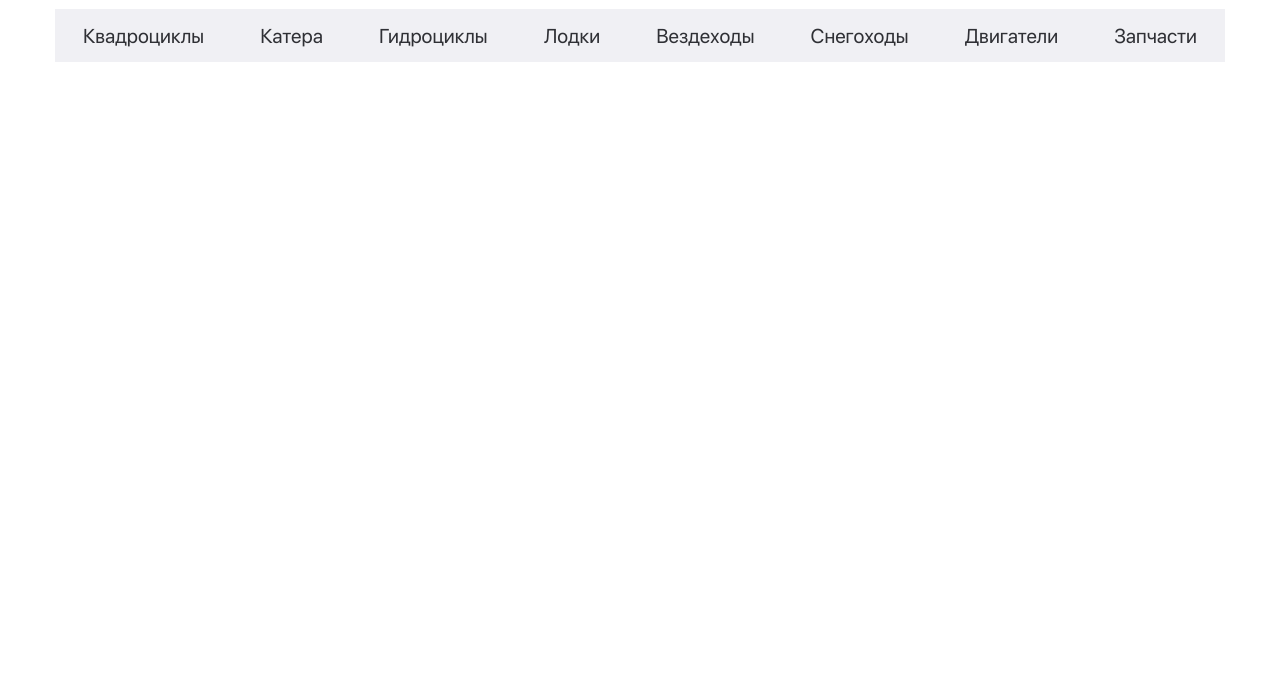
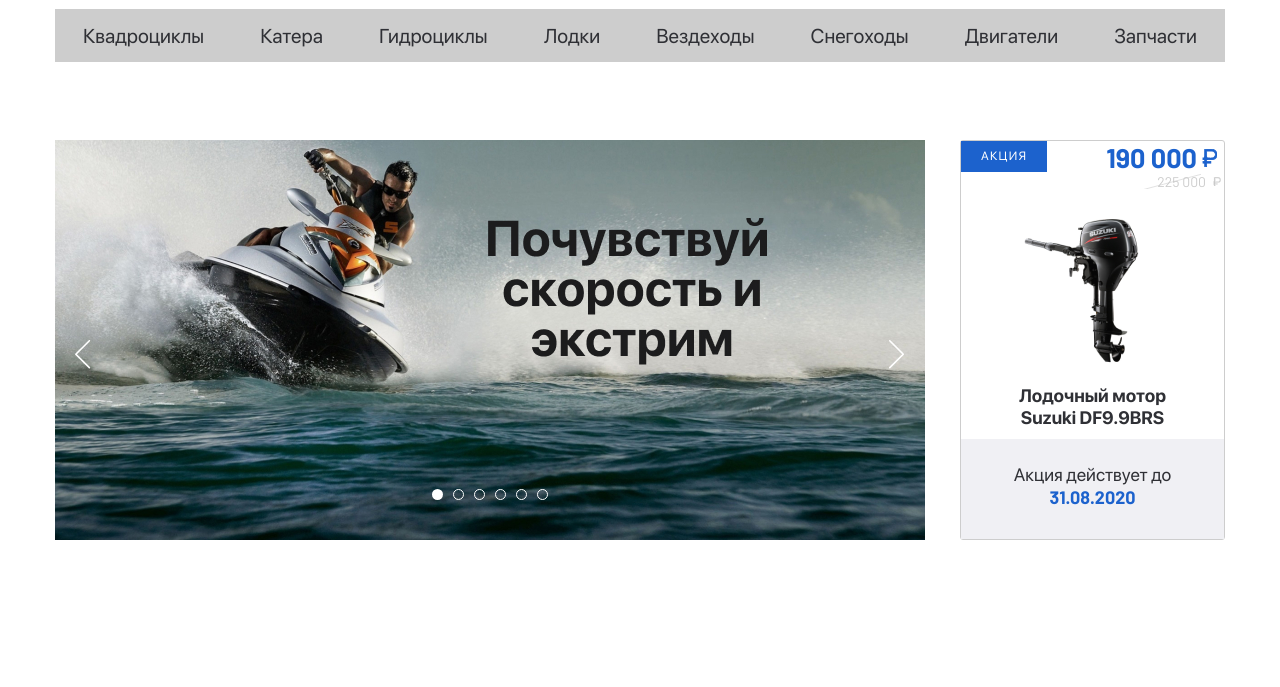
Before and after one commit to AntiHero/OnlineShop, a website: page index.html in a window 1280 px wide. Shown: the part 113-800 px from the top of the page. Drawn offline with nearby package versions, Linux system fonts and the light colour scheme.

Commit message:
Deploying to gh-pages from  @ 87fa90d4d58ee4bc0b9a16e65f9fc092b42ed70a 🚀

```diff
--- /dev/null
+++ b/css/banner-section.css
@@ -0,0 +1,176 @@
+:root {
+  --white-color: #ffffff;
+  --blue-color: #1c62cd;
+  --gray-color: #cdcdcd;
+  --light-gray-color: #f0f0f4;
+}
+
+.banner-section__inner {
+  display: flex;
+  justify-content: space-between;
+  max-height: 400px;
+}
+
+.banner-section__slider {
+  max-width: 870px;
+}
+
+.banner-section__slider-slick-btn {
+  background-color: transparent;
+  border: none;
+  position: absolute;
+  top: 50%;
+  transform: translateY(-50%);
+  margin: 0;
+  padding: 0;
+  z-index: 2;
+  cursor: pointer;
+  outline: none;
+  transition: all 0.15s ease-out;
+  transform: scale(1);
+}
+
+.banner-section__slider-slick-btn.banner-section__slider-slick-btn--prev {
+  left: 20px;
+}
+
+.banner-section__slider-slick-btn.banner-section__slider-slick-btn--prev:hover {
+  transform: scale(1.1);
+}
+
+.banner-section__slider-slick-btn.banner-section__slider-slick-btn--next {
+  right: 20px;
+}
+
+.banner-section__slider-slick-btn.banner-section__slider-slick-btn--next:hover {
+  transform: scale(1.1);
+}
+
+.banner-section__slider-item-image {
+  object-fit: cover;
+}
+
+.sale-item {
+  max-width: 265px;
+  text-align: center;
+  border: 1px solid var(--gray-color);
+  border-radius: 3px;
+  display: flex;
+  flex-direction: column;
+  justify-content: space-between;
+}
+
+.sale__item-top {
+  display: flex;
+  justify-content: space-between;
+  margin-bottom: 7px;
+}
+
+.sale-item__info {
+  color: var(--white-color);
+  background-color: var(--blue-color);
+  padding: 8px 20px;
+  text-transform: uppercase;
+  font-size: 12px;
+  line-height: 15px;
+  letter-spacing: 0.1em;
+  align-self: flex-start;
+}
+
+.price {
+  font-family: 'Barlow', sans-serif;
+}
+
+.sale-item__price {
+  text-align: right;
+}
+
+.sale-item__price-new {
+  font-weight: 700;
+  font-style: normal;
+  font-weight: bold;
+  font-size: 27px;
+  line-height: 32px;
+  color: var(--blue-color);
+  padding-right: 20px;
+  margin-right: 7px;
+  position: relative;
+}
+
+.sale-item__price-new::after {
+  content: '';
+  position: absolute;
+  width: 15px;
+  height: 18px;
+  background-image: url('../images/ruble-icon.svg');
+  right: 0;
+  top: 8px;
+}
+
+.sale-item__price-old {
+  font-style: normal;
+  font-weight: 400;
+  font-size: 14px;
+  line-height: 17px;
+  margin-left: auto;
+  margin-right: 3px;
+  padding-right: 15px;
+  position: relative;
+  max-width: 70px;
+  color: var(--gray-color);
+}
+
+.sale-item__price-old::after {
+  content: '';
+  position: absolute;
+  width: 8px;
+  height: 9px;
+  background-image: url('../images/ruble-icon-small.svg');
+  right: 0;
+  top: 4px;
+}
+
+.sale-item__price-old::before {
+  content: '';
+  position: absolute;
+  width: 60px;
+  height: 16px;
+  background-image: url('../images/cross-line-icon.svg');
+  right: 20px;
+}
+
+.sale-item__img {
+  margin-bottom: 5px;
+  align-self: center;
+  padding-right: 20px;
+}
+
+.sale-item__footer {
+  min-height: 100px;
+  font-size: 18px;
+  line-height: 22px;
+  padding: 25px 20px;
+  background-color: var(--light-gray-color);
+}
+
+.sale-item__title {
+  font-weight: 700;
+  font-size: 18px;
+  line-height: 22px;
+  padding: 0 20px;
+  max-width: 233px;
+  margin: 0 auto 7px;
+  justify-self: flex-end;
+}
+
+.sale-item__date {
+  font-family: 'Barlow', 'sans-serif';
+  color: var(--blue-color);
+  font-weight: 700;
+}
+
+.sale__item-title-info {
+  font-size: 18px;
+  line-height: 22px;
+  display: block;
+}
--- /dev/null
+++ b/css/custom_slick.css
@@ -0,0 +1,39 @@
+:root {
+  --white-color: #ffffff;
+}
+
+.slick-dots {
+  position: absolute;
+  bottom: 40px;
+  left: 0;
+  right: 0;
+  text-align: center;
+}
+
+.slick-dots button {
+  padding: 0;
+  margin: 0;
+  font-size: 0;
+  width: 11px;
+  height: 11px;
+  border: 1px solid var(--white-color);
+  border-radius: 50%;
+  background-color: transparent;
+  outline: none;
+  cursor: pointer;
+  transition: all 0.4s;
+}
+
+.slick-dots button:hover {
+  background-color: var(--white-color);
+}
+
+.slick-dots li {
+  display: inline-block;
+  padding: 0px 5px;
+}
+
+.slick-active button {
+  background-color: var(--white-color);
+  border: none;
+}
--- a/css/fonts.css
+++ b/css/fonts.css
@@ -1,3 +1,5 @@
+@import url('https://fonts.googleapis.com/css2?family=Barlow:wght@400;700&display=swap');
+
 @font-face {
   font-family: 'SFProDisplay';
   src: url('../fonts/SFProDisplay-Bold.woff2') format('woff2'),
--- a/css/header.css
+++ b/css/header.css
@@ -3,6 +3,10 @@
   --blue-color: #1c62cd;
   --gray-color: #f0f0f4;
   --black-color: #000000;
+}
+
+.header {
+  margin-bottom: 78px;
 }
 
 .header__top-inner {
@@ -102,6 +106,10 @@
   left: 0;
 }
 
+.menu-categories__item:hover {
+  color: var(--black-color);
+}
+
 .header__bottom {
   margin-bottom: 78px;
 }
--- a/css/style.css
+++ b/css/style.css
@@ -1,4 +1,6 @@
 @import './header.css';
+@import './banner-section.css';
+@import './custom_slick.css';
 @import './fonts.css';
 
 :root {
@@ -23,6 +25,11 @@ html {
 a {
   text-decoration: none;
   color: inherit;
+  outline: none;
+}
+
+p {
+  margin: 0;
 }
 
 ul,
--- a/index.html
+++ b/index.html
@@ -82,6 +82,74 @@
         </ul>
       </div>
     </header>
+    <section class="banner-section">
+      <div class="container">
+        <div class="banner-section__inner">
+          <div class="banner-section__slider">
+            <a class="banner-section__slider-item" href="#">
+              <img
+                class="banner-section__slider-item-image"
+                src="images/slider1.jpg"
+                alt=""
+              />
+            </a>
+            <a class="banner-section__slider-item" href="#">
+              <img
+                class="banner-section__slider-item-image"
+                src="images/slider1.jpg"
+                alt=""
+              />
+            </a>
+            <a class="banner-section__slider-item" href="#">
+              <img
+                class="banner-section__slider-item-image"
+                src="images/slider1.jpg"
+                alt=""
+              />
+            </a>
+            <a class="banner-section__slider-item" href="#">
+              <img
+                class="banner-section__slider-item-image"
+                src="images/slider1.jpg"
+                alt=""
+              />
+            </a>
+            <a class="banner-section__slider-item" href="#">
+              <img
+                class="banner-section__slider-item-image"
+                src="images/slider1.jpg"
+                alt=""
+              />
+            </a>
+            <a class="banner-section__slider-item" href="#">
+              <img
+                class="banner-section__slider-item-image"
+                src="images/slider1.jpg"
+                alt=""
+              />
+            </a>
+          </div>
+          <a class="banner-section__item sale-item" href="#">
+            <div class="sale__item-top">
+              <div class="sale-item__info">акция</div>
+              <div class="sale-item__price">
+                <div class="sale-item__price-new price">190 000</div>
+                <div class="sale-item__price-old price">225 000</div>
+              </div>
+            </div>
+            <img src="images/content/motor.png" alt="" class="sale-item__img" />
+            <h5 class="sale-item__title">
+              Лодочный мотор
+              <span class="sale-item__title-info">Suzuki DF9.9BRS</span>
+            </h5>
+            <p class="sale-item__footer">
+              Акция действует до
+              <span class="sale-item__date">31.08.2020</span>
+            </p>
+          </a>
+        </div>
+      </div>
+    </section>
     <script
       src="https://code.jquery.com/jquery-3.5.1.min.js"
       integrity="sha256-9/aliU8dGd2tb6OSsuzixeV4y/faTqgFtohetphbbj0="
--- a/js/index.js
+++ b/js/index.js
@@ -1,2 +1,14 @@
-// eslint-disable-next-line no-console
-console.log('Working!');
+$(() => {
+  $('.banner-section__slider').slick({
+    dots: true,
+    prevArrow: `<button
+    class="banner-section__slider-slick-btn banner-section__slider-slick-btn--prev">
+    <img src="images/arrow-left.svg" alt="">
+    </button>`,
+    nextArrow: `<button
+    class="banner-section__slider-slick-btn banner-section__slider-slick-btn--next">
+    <img src="images/arrow-right.svg" alt="">
+    </button>
+    `,
+  });
+});
```
Also changed, not shown: .eslintrc.js, README.md, images/arrow-left.svg (added), images/arrow-right.svg (added), images/content/motor.png (added), images/cross-line-icon.svg (added), images/ruble-icon-small.svg (added), images/ruble-icon.svg (added), images/slider1.jpg (added), images/slider1.png (deleted).
